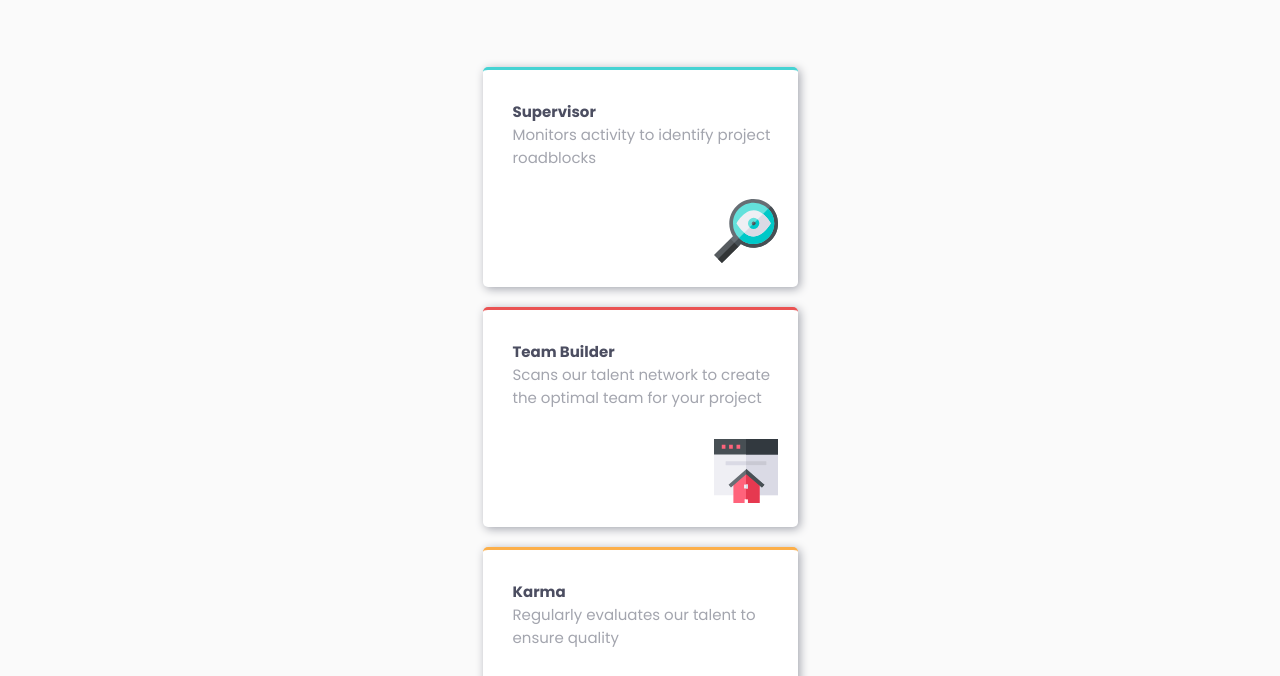
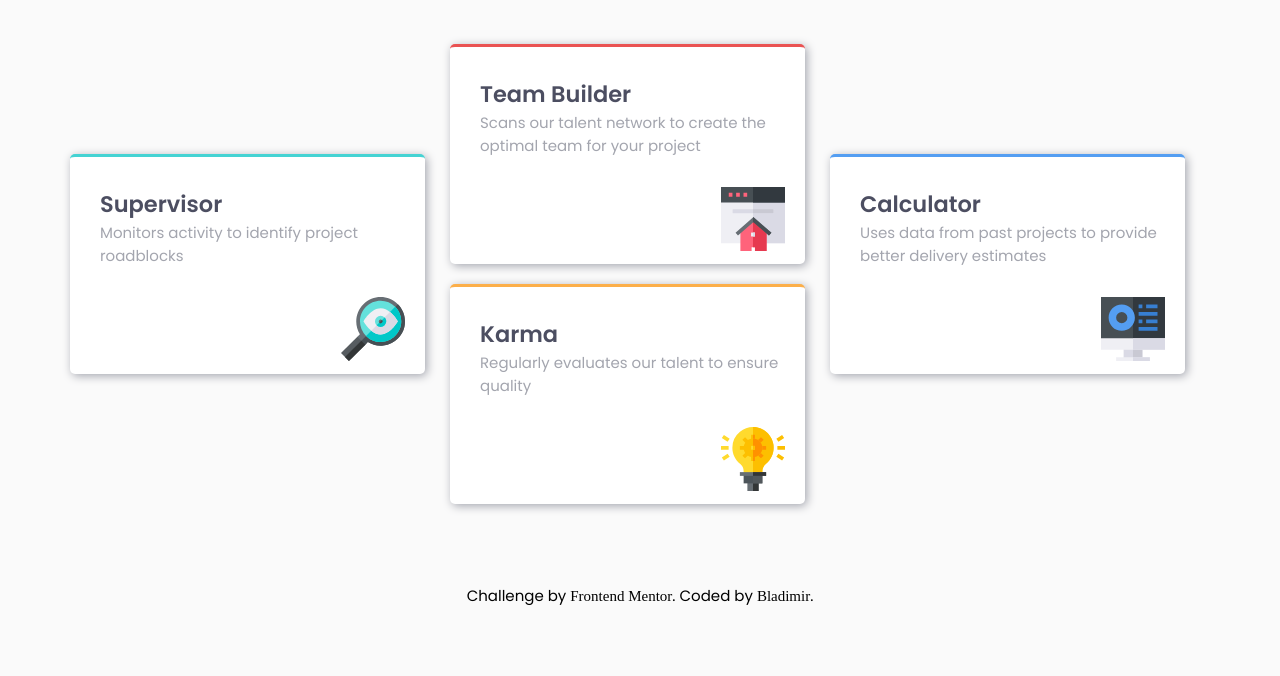
Before and after one commit to blad232/four-card-feature-section, a plain HTML site: page index.html in a window 1280 px wide. Shown: the part 240-916 px from the top of the page. After the commit the page ends 847 px from the top, so only its background shows below. Drawn offline with Linux system fonts and the light colour scheme.

Commit message:
adding responsive design

```diff
--- a/CSS/styles.css
+++ b/CSS/styles.css
@@ -38,6 +38,8 @@ body {
 
 .headings {
     color: var(--Very-Dark-Blue);
+    font-weight: 600;
+
 
 }
 
@@ -48,7 +50,7 @@ body {
 
 
 .--mod-h2 {
-    font-weight: 400;
+    font-weight: 300;
 }
 
 .--mod-textAling {
@@ -103,6 +105,88 @@ body {
 
 }
 
-footer {
-    /* margin-top: auto; */
+@media only screen and (min-width:800px) {
+
+    .container {
+        width: 80%;
+        display: flex;
+        flex-direction: column;
+        align-items: center;
+    }
+
+    .header {
+        width: 500px;
+    }
+
+    .footer {
+        display: grid;
+        grid-template-columns: 380px 380px;
+        justify-content: center;
+        grid-template-rows: 1fr;
+        column-gap: 2rem;
+        grid-template-areas:
+            "supervisor teambuilder"
+            "calculator karma";
+
+    }
+
+    .supervisor {
+        grid-area: supervisor;
+    }
+
+    .teambuilder {
+        grid-area: teambuilder;
+    }
+
+    .calculator {
+        grid-area: calculator;
+    }
+
+    .karma {
+        grid-area: karma;
+    }
 }
+
+@media only screen and (min-width:1100px) {
+
+
+
+    .footer {
+        display: grid;
+        grid-template-columns: 380px 380px 380px;
+        justify-content: center;
+        grid-template-rows: 1fr;
+        column-gap: 0;
+        grid-template-areas:
+            "supervisor teambuilder calculator"
+            ". karma .";
+
+    }
+
+    .supervisor {
+        grid-area: supervisor;
+    }
+
+    .teambuilder {
+        grid-area: teambuilder;
+    }
+
+    .calculator {
+        grid-area: calculator;
+    }
+
+    .karma {
+        grid-area: karma;
+    }
+
+    .supervisor,
+    .calculator {
+        position: relative;
+        top: 50%;
+    }
+
+
+    .block {
+        width: 355px;
+    }
+}
--- a/index.html
+++ b/index.html
@@ -31,32 +31,32 @@
     </section>
     <section class="footer">
 
-      <div class="block --border-cyan">
-        <h4 class="headings">Supervisor</h4>
+      <div class="block --border-cyan supervisor">
+        <h2 class="headings">Supervisor</h2>
         <p class="paragragh">Monitors activity to identify project roadblocks</p>
         <div class="img">
           <img src="./images/icon-supervisor.svg" alt="icon-supervisor">
         </div>
       </div>
 
-      <div class="block --border-red">
-        <h4 class="headings">Team Builder</h4>
+      <div class="block --border-red teambuilder">
+        <h2 class="headings">Team Builder</h2>
         <p class="paragragh">Scans our talent network to create the optimal team for your project</p>
         <div class="img">
           <img src="./images/icon-team-builder.svg" alt="icon-team-builder">
         </div>
       </div>
 
-      <div class="block --border-orange">
-        <h4 class="headings">Karma</h4>
+      <div class="block --border-orange karma">
+        <h2 class="headings">Karma</h2>
         <p class="paragragh">Regularly evaluates our talent to ensure quality</p>
         <div class="img">
           <img src="./images/icon-karma.svg" alt="icon-karma">
         </div>
       </div>
 
-      <div class="block --border-blue">
-        <h4 class="headings">Calculator</h4>
+      <div class="block --border-blue calculator">
+        <h2 class="headings">Calculator</h2>
         <p class="paragragh">Uses data from past projects to provide better delivery estimates</p>
         <div class="img">
           <img src="./images/icon-calculator.svg" alt="icon-calculator">
```
